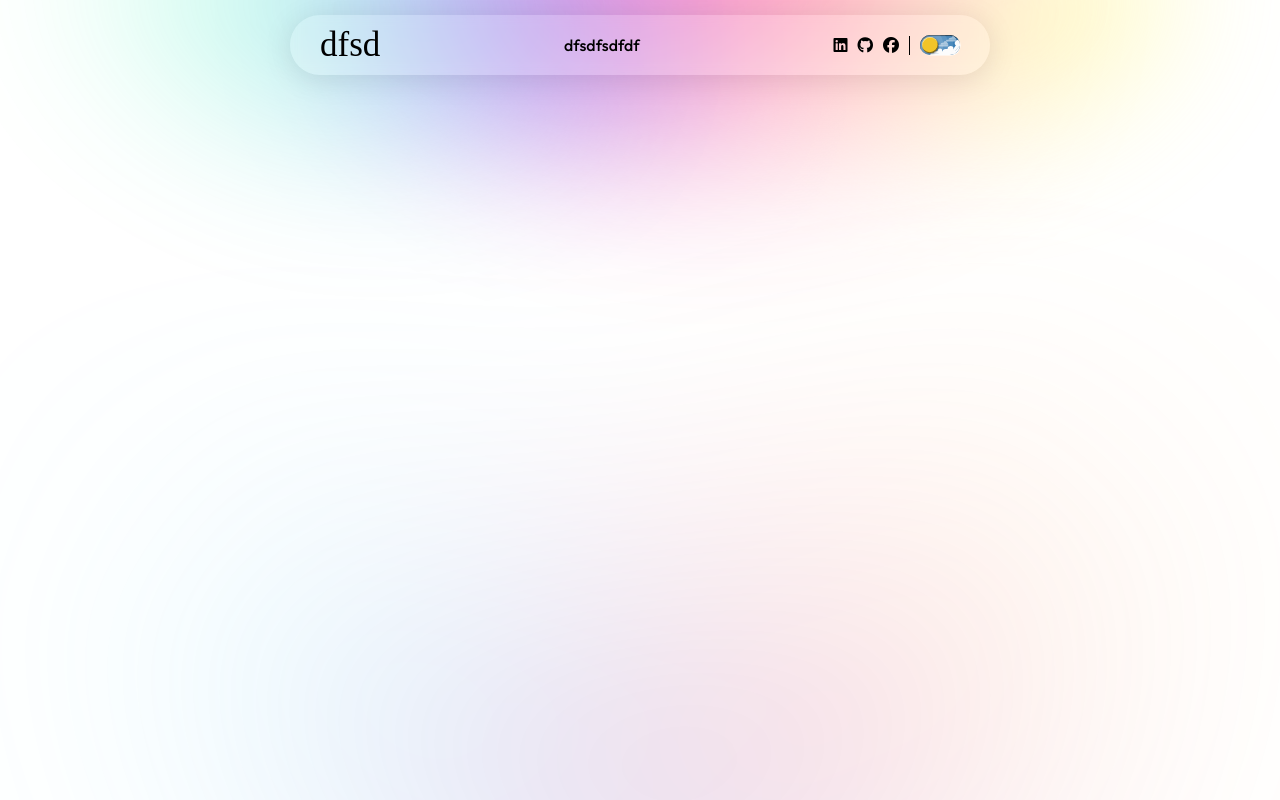
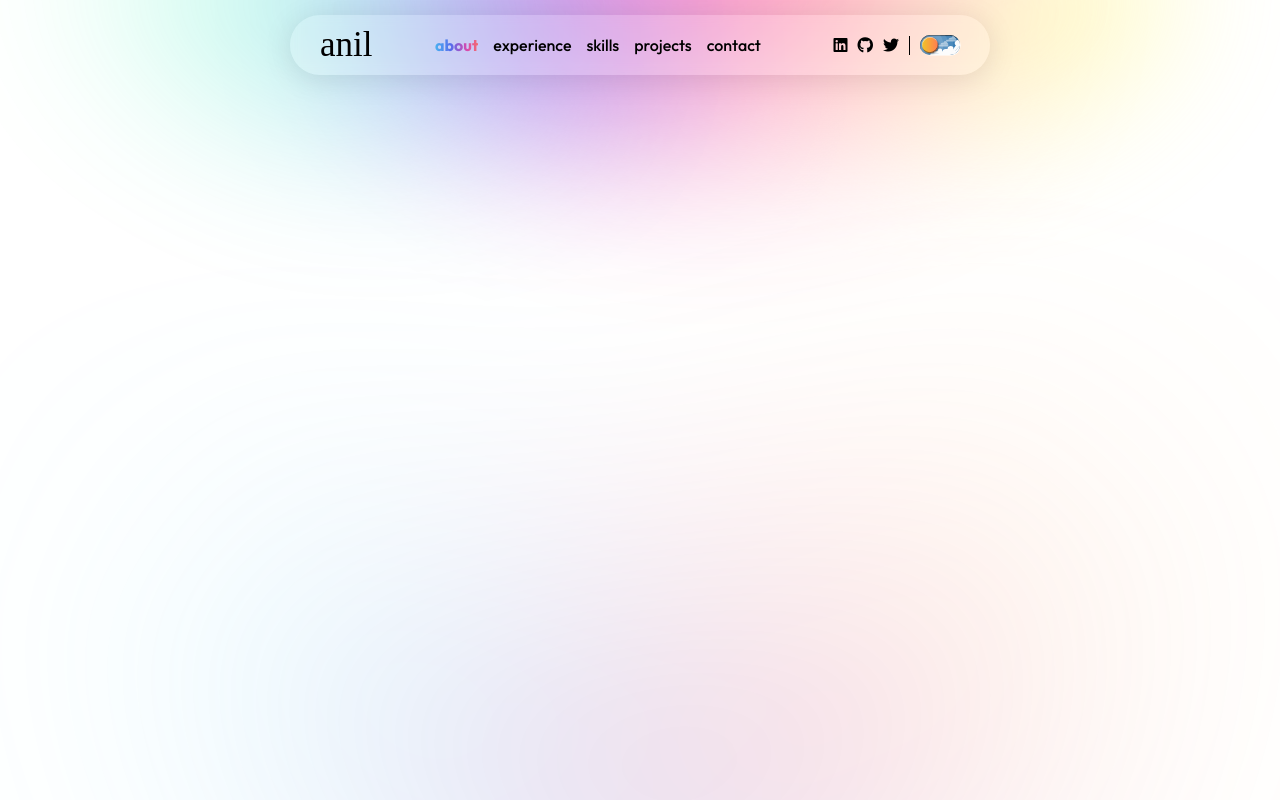
Before and after one commit to anil-02k/Portpolio, a React (Vite) app: page / in a window 1280 px wide. Built offline with nearby package versions, Linux system fonts and the light colour scheme; a web font is replaced by a local one.

Commit message:
active_button_cssandjs

```diff
--- a/src/components/Navbar/Navbar.css
+++ b/src/components/Navbar/Navbar.css
@@ -33,11 +33,30 @@
     font-size: 35px;
 }
 
+.navlink{
+    display:flex;
+    gap:15px;
+}
+.navlink a{
+  text-decoration: none !important;
+  color: inherit;
+  font-weight: 500;
+}
+
+.navlink .active{
+  font-weight: bold;
+  background: linear-gradient(90.42deg,#4AB1F1 0.58%,#566CEC 37.22%,#D749AF 73.87%,#FF7C51 112.26%);/* Gradient background */
+  -webkit-background-clip: text; /* Clip the background to the text */
+  background-clip: text;
+  color: transparent;
+}
+
 .connect{
     display: flex;
     align-items: center;
     justify-content: center;
 }
+
 
 .connect i{
     margin-left: 10px;
@@ -197,15 +216,31 @@
   .sun-moon {
     height: 16.6px;
     width: 16.6px;
-    background-color: #f1c428;
+    background: linear-gradient(90deg, #F1C428, #FF7C51);
+    /* Fallback solid color */
     border-radius: 100%;
-    box-shadow: inset 0.3px 0.8px 0.5px rgba(255, 255, 255, 0.5),
-      inset -0.3px -0.8px 0.5px rgba(0, 0, 0, 0.5), 0.8px 0.8px 1.6px rgba(0, 0, 0, 0.5);
-
+    box-shadow:
+      inset 0.3px 0.8px 0.5px rgba(255, 255, 255, 0.5),
+      inset -0.3px -0.8px 0.5px rgba(0, 0, 0, 0.5),
+      0.8px 0.8px 1.6px rgba(0, 0, 0, 0.5);
     position: absolute;
     left: 1.6px;
     top: 1.6px;
     transition: 300ms ease;
+    overflow: hidden; /* Ensure the pseudo-element doesn't overflow */
+  }
+
+  .sun-moon::before {
+    content: '';
+    position: absolute;
+    top: 0;
+    left: 0;
+    width: 100%;
+    height: 100%;
+    background-color: #C5C9D3;
+     /* Gradient applied here */
+    border-radius: 100%; /* Match the parent's border-radius */
+    z-index: -1; /* Place it behind the parent */
   }
 
 
--- a/src/components/Navbar/Navbar.jsx
+++ b/src/components/Navbar/Navbar.jsx
@@ -7,6 +7,8 @@ const Navbar = () => {
   const [darkMode, setDarkMode] = useState(() => {
     return localStorage.getItem("darkMode") === "true"; // Persist dark mode state
   });
+
+  const [menu,setMenu]=useState("about");
 
   useEffect(() => {
     if (darkMode) {
@@ -20,14 +22,19 @@ const Navbar = () => {
   return (
     <div className='Navmain'>
       <div className='box'>
-        <div className='icon'>dfsd</div>
-        <div className='some'>
-          dfsdfsdfdf
-        </div>
+        <div className='icon'>anil</div>
+        <ul className='navlink'>
+          <a href="#" onClick={()=>setMenu("about")} className={menu==='about'?'active':''}>about</a>
+          <a href="#" onClick={()=>setMenu("experience")} className={menu==='experience'?'active':''}>experience</a>
+          <a href="#" onClick={()=>setMenu("skills")}
+            className={menu==='skills'?'active':''}>skills</a>
+          <a href="#" onClick={()=>setMenu("projects")} className={menu==='projects'?'active':''}>projects</a>
+          <a href="#" onClick={()=>setMenu("contact")} className={menu==='contact' ?'active':''}>contact</a>
+        </ul>
         <div className='connect'>
           <i class="fa-brands fa-linkedin"></i>
           <i class="fa-brands fa-github"></i>
-          <i class="fa-brands fa-facebook"></i>
+          <i class="fa-brands fa-twitter"></i>
           <div className='horizantalLine'></div>
 
           {/* ---light and Dark Mode--- */}
```
